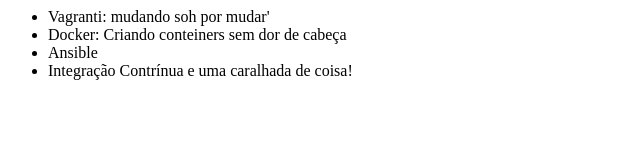
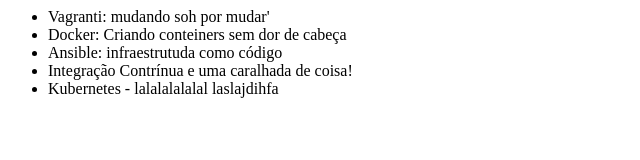
Before and after one commit to ftpbueno/alura-git, a plain HTML site: page index.html in a window 1280 px wide. Shown: the whole page, without its empty margins (0-640 px from the left). Drawn offline with Linux system fonts and the light colour scheme.

Commit message:
Corrigindo lista de cursos

```diff
--- a/index.html
+++ b/index.html
@@ -8,8 +8,10 @@
 	<ul>
 		<li>Vagranti: mudando soh por mudar'</li>
 		<li>Docker: Criando conteiners sem dor de cabeça</li>
-                <li>Ansible</li>
+                <li>Ansible: infraestrutuda como código</li>
 		<li>Integração Contrínua e uma caralhada de coisa!</li>
+		<li>Kubernetes - lalalalalalal laslajdihfa</li>
+
 	</ul>
 </body>
 </html>
```
